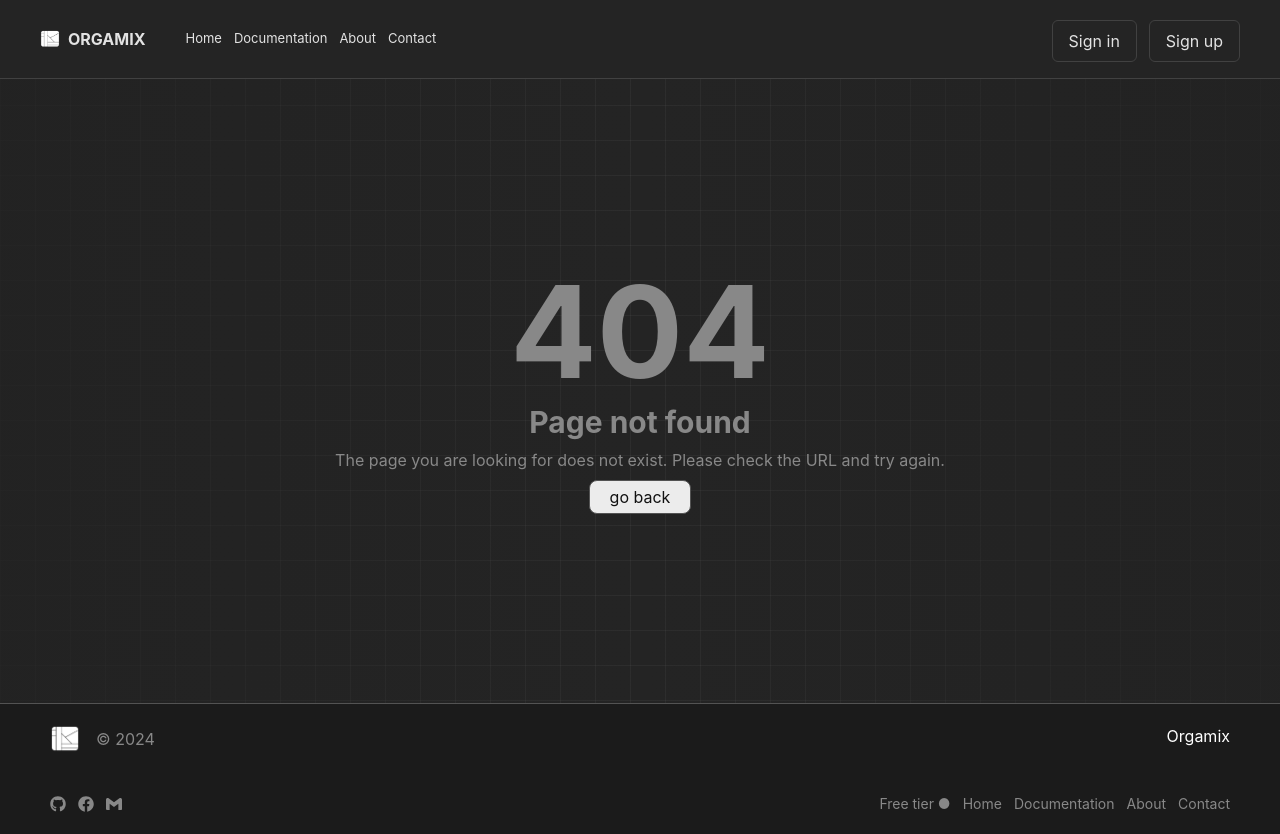
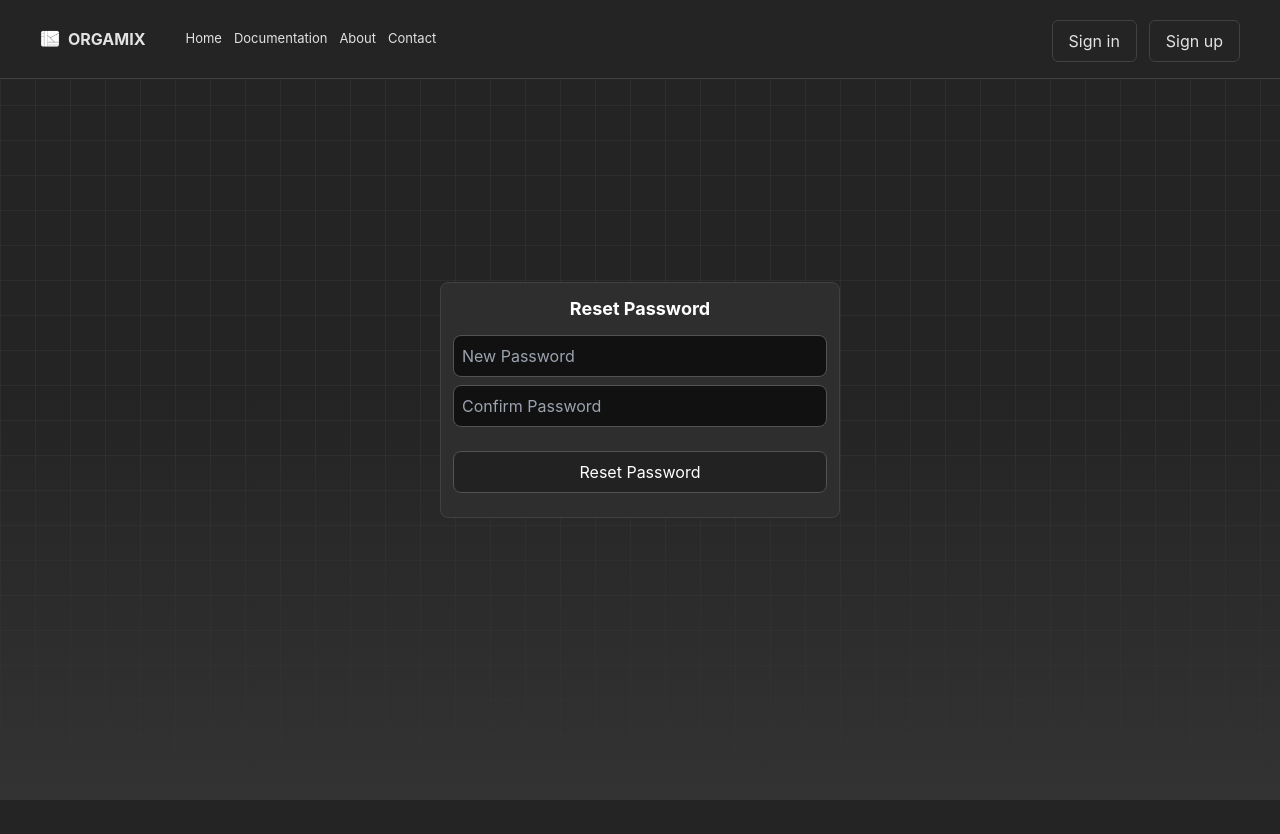
Before and after one commit to marcusxro/Orgamix, a React (Vite) app: page /reset-password/1 in a window 1280 px wide. After the commit the page ends 800 px from the top, so only its background shows below. Built offline with nearby package versions, Linux system fonts and the light colour scheme; no server answers; the database is empty.

Commit message:
ADDED RESET PW

```diff
--- a/src/App.tsx
+++ b/src/App.tsx
@@ -33,6 +33,7 @@ import ArtificialIntelligence from './pages/isLoggedIn/ArtificialIntelligence';
 import ViewAiChat from './pages/isLoggedIn/ViewAiChat';
 import Pomodoro from './pages/isLoggedIn/Pomodoro';
 import TimerModal from './comps/System/Timer/TimerModal';
+import ResetPassword from './pages/AuthPages/Recover/ResetPassword';
 
 
 function App() {
@@ -272,6 +273,7 @@ function Main() {
         <Route path='/sign-in' element={<SignIn />} />
         <Route path='/sign-up' element={<SignUp />} />
         <Route path='/recover' element={<ForgotPassword />} />
+        <Route path='/reset-password/:uuid' element={<ResetPassword />} />
 
         {/* system pages */}
         <Route path='/user/dashboard' element={user && <System />} />
--- a/src/comps/Header.tsx
+++ b/src/comps/Header.tsx
@@ -44,7 +44,9 @@ const Header: React.FC = () => {
             <div className='flex gap-3 justify-between items-center mx-auto w-full max-w-[1200px] '>
                 <div className='w-[20px] h-[20px] cursor-pointer flex gap-2 items-center'>
                     <img src={OrgamixLogo} className='w-full h-full object-cover' alt="" />
-                    <div className='font-bold'>ORGAMIX</div>
+                    <div
+                        onClick={() => { nav('/') }}
+                     className='font-bold'>ORGAMIX</div>
                     <div className='hidden text-[13px] gap-3 ml-[2rem] md:flex'>
                         <div onClick={() => { nav('/') }}>Home</div>
                         <div>Documentation</div>
--- a/src/comps/System/AddNote.tsx
+++ b/src/comps/System/AddNote.tsx
@@ -107,7 +107,6 @@ const AddNote: React.FC<AddNoteProps> = ({ purpose, closeMobile }) => {
 
             }
 
-
             // Step 3: Insert the new note with the updated title
             const { error: insertError } = await supabase.from("notes").insert({
                 title: newTitle,
@@ -152,7 +151,6 @@ const AddNote: React.FC<AddNoteProps> = ({ purpose, closeMobile }) => {
     }
 
     useEffect(() => {
-        console.log(error)
         if(success){
            setError(null)
         }
--- a/src/firebase/IsLoggedIn.tsx
+++ b/src/firebase/IsLoggedIn.tsx
@@ -15,11 +15,12 @@ const IsLoggedIn = (): [any | null, React.Dispatch<React.SetStateAction<any | nu
         setUser(user);
         console.log(user)
       }
-      if(!user && location.pathname.includes("/user/")) {
-        nav('/sign-in')
-      }
 
 
+   //middleware func
+   if(!user && location.pathname.includes("/user/")) {
+    nav('/sign-in')
+  }
     };
 
     fetchUser();
--- /dev/null
+++ b/src/pages/AuthPages/Recover/ResetPassword.tsx
@@ -0,0 +1,232 @@
+import React, { useEffect, useState } from 'react'
+import MetaEditor from '../../../comps/MetaHeader/MetaEditor'
+import Header from '../../../comps/Header'
+import useStore from '../../../Zustand/UseStore'
+import Menu from '../../../comps/Menu'
+import { motion } from 'framer-motion'
+import { supabase } from '../../../supabase/supabaseClient'
+import { BiSolidError } from "react-icons/bi";
+import Loader from '../../../comps/Loader'
+import IsLoggedIn from '../../../firebase/IsLoggedIn'
+
+const ResetPassword: React.FC = () => {
+    const { showMenu }: any = useStore()
+    const [password, setPassword] = useState<string>('')
+    const [confirmPassword, setConfirmPassword] = useState<string>('')
+    const [isError, setError] = useState<string>('')
+    const [loadingPass, setLoadingPass] = useState<boolean>(false)
+    const [successText, setSuccessText] = useState<string>('')
+    const [user] = IsLoggedIn()
+
+
+
+    async function resetPassword() {
+        // Reset Password Logic
+
+        if (loadingPass) return;
+        setLoadingPass(true);
+
+        if (password.length < 8) {
+            setError("Password must be at least 8 characters long.");
+            setLoadingPass(false);
+            return;
+        }
+
+        if (password !== confirmPassword) {
+            setError('Passwords do not match')
+            setLoadingPass(false)
+            return
+        }
+
+        const hasUpperCase = /[A-Z]/.test(password);
+        const hasLowerCase = /[a-z]/.test(password);
+        const hasNumber = /\d/.test(password);
+        const hasSpecialChar = /[!@#$%^&*(),.?":{}|<>]/.test(password);
+
+        if (!hasUpperCase) {
+            setError('Password must contain at least one uppercase letter')
+            setLoadingPass(false)
+            return
+        }
+        if (!hasLowerCase) {
+            setError('Password must contain at least one lowercase letter')
+            setLoadingPass(false)
+            return
+        }
+        if (!hasNumber) {
+            setError('Password must contain at least one number')
+            setLoadingPass(false)
+            return
+        }
+        if (!hasSpecialChar) {
+            setError('Password must contain at least one special character')
+            setLoadingPass(false)
+            return
+        }
+
+
+        try {
+            const { data, error }: any = await supabase
+                .auth
+                .updateUser({
+                    password: password
+                })
+
+            if (error) {
+                console.error(error)
+
+                if(!user) {
+                    setError('You are not authenticated')
+                    setLoadingPass(false)
+                    return
+                } else {
+                    setError('Error resetting password')
+                    setLoadingPass(false)
+                    return
+                }
+
+
+            }
+
+            if (data) { setLoadingPass(false); setSuccessText('Password reset successfully') }
+
+        }
+        catch (error) {
+            if(!user) {
+                setError('You are not authenticated')
+                setLoadingPass(false)
+            } else {
+                console.error(error)
+                setError('Error resetting password')
+                setLoadingPass(false)
+            }
+
+        }
+
+    }
+
+
+    useEffect(() => {
+        if (isError) {
+            setTimeout(() => {
+                setError('')
+            }, 5000)
+        }
+    }, [isError])
+
+    useEffect(() => {
+        if (successText) {
+            setTimeout(() => {
+                setSuccessText('')
+            }, 5000)
+        }
+    }, [successText])
+
+    const messageVariants = {
+        hidden: { opacity: 0, y: 20 },
+        visible: { opacity: 1, y: 0 },
+        exit: { opacity: 0, y: -20 },
+    };
+
+    return (
+
+
+        <div className='w-full h-[100dvh] p-3 items-center flex justify-center selectionNone' >
+
+            <MetaEditor
+                title="Orgamix | Reset Password"
+                description="Need help logging in? Reset your Orgamix password here and get back to staying organized."
+                keywords='Orgamix, Password, Reset, Forgot, Help, Login, Sign in, Sign up, Account, Recovery, Email, Verification, Send, Link, New, Create, Password, Username, User, Name, Full, Name, Email, Address, Phone, Number, Mobile, Verification, Verify'
+            />
+
+
+            <div className="absolute inset-0 w-full h-full bg-transparent z-10 opacity-40 grid-overlay"></div>
+            <div className="absolute inset-0 w-full h-full bg-gradient-to-b from-transparent via-transparent to-[#333] z-10 opacity-100"></div>
+            {
+                showMenu &&
+                <Menu />
+            }
+            <div className='fixed top-0 left-0 w-full bg-[#222] z-[20]'>
+                <Header />
+            </div>
+
+
+
+            <motion.div
+                initial={{ scale: 0.95, opacity: 0 }}
+                animate={{ scale: 1, opacity: 1, transition: { duration: 0.2 } }}
+                exit={{ scale: 0.95, opacity: 0, transition: { duration: 0.2 } }}
+                className='w-full flex flex-col z-[20] gap-1 max-w-[400px] p-3 rounded-lg bg-[#2e2e2e] border-[1px] border-[#414141]'>
+                <div className='text-[#fff] text-center font-bold text-lg'>
+                    Reset Password
+                </div>
+                <div>
+                    <div className='my-2'>
+                        <input
+                            value={password}
+                            onChange={(e) => setPassword(e.target.value)}
+                            type="password" placeholder='New Password'
+                            className='w-full p-2 rounded-lg text-[#888] border-[1px] border-[#535353] bg-[#111] outline-none' />
+                    </div>
+                    <div className='my-2'>
+                        <input
+                            value={confirmPassword}
+                            onChange={(e) => setConfirmPassword(e.target.value)}
+                            type="password" placeholder='Confirm Password'
+                            className='w-full p-2 rounded-lg text-[#888] border-[1px] border-[#535353] bg-[#111] outline-none' />
+                    </div>
+                </div>
+
+                {
+                    isError &&
+                    <motion.div
+                        className='w-full bg-red-500 p-2 rounded-lg max-w-[605px] flex items-center gap-2 break-all'
+                        initial="hidden"
+                        animate="visible"
+                        exit="exit"
+                        variants={messageVariants}
+                        transition={{ duration: 0.2 }}
+                    >
+                        <span><BiSolidError /></span> {isError}
+                    </motion.div>
+                }
+
+                {
+                    successText &&
+                    <motion.div
+                        className='w-full bg-green-500 p-2 rounded-lg max-w-[605px] flex items-center gap-2 break-all'
+                        initial="hidden"
+                        animate="visible"
+                        exit="exit"
+                        variants={messageVariants}
+                        transition={{ duration: 0.2 }}
+                    >
+                        {successText}
+                    </motion.div>
+                }
+
+                <div className='my-3'>
+                    <button
+                        onClick={resetPassword}
+                        className='w-full bg-[#222] flex items-center justify-center p-2 rounded-lg text-[#fff] border-[1px] border-[#535353] hover:bg-[#535353]'>
+                        {
+                            loadingPass ?
+                                <div className='w-[20px] h-[20px]'>
+                                    <Loader />
+                                </div>
+                                :
+                                'Reset Password'
+                        }
+                    </button>
+                </div>
+
+            </motion.div>
+
+
+        </div>
+
+
+    )
+}
+
+export default ResetPassword
--- a/src/pages/Static/NotFoundPage.tsx
+++ b/src/pages/Static/NotFoundPage.tsx
@@ -28,6 +28,7 @@ const NotFoundPage: React.FC = () => {
             <div className="absolute inset-0 w-full h-full bg-gradient-to-r from-[#222] via-transparent to-transparent z-10 opacity-80"></div>
             <div className="absolute inset-0 w-full h-full bg-gradient-to-l from-[#222] via-transparent to-transparent z-10 opacity-80"></div>
 
+            <div className='flex flex-col justify-between h-[100vh]'>
 
                 <div className='h-[78vh] min-h-[500px] flex items-center justify-center relative z-[500] p-5'>
                     <div className='flex flex-col gap-2 items-center justify-center text-center'>
@@ -42,9 +43,12 @@ const NotFoundPage: React.FC = () => {
                         </div>
                     </div>
                 </div>
-            <div className='relative z-[500]'>
+
+                <div className='relative z-[500] mt-auto'>
                     <Footer />
                 </div>
+            </div>
+
         </div>
     )
 }
--- a/src/pages/isLoggedIn/Samp.tsx
+++ b/src/pages/isLoggedIn/Samp.tsx
@@ -438,9 +438,6 @@ export default function Samp() {
         }
     }
 
-
-
-
     const findItemTask = (id: string): string => {
         const replacedString: string = id.replace("task-", "");
         const toInt: number = parseInt(replacedString);
@@ -503,7 +500,6 @@ export default function Samp() {
 
     const findContainerItems = (id: UniqueIdentifier | undefined) => {
         const container = findValueOfItems(id, 'container');
-
         return container as boardsType
     };
 
```
Also changed, not shown: src/pages/AuthPages/ForgotPassword.tsx (+5 -3 lines). Lines whose indentation alone changed are shown as unchanged.
